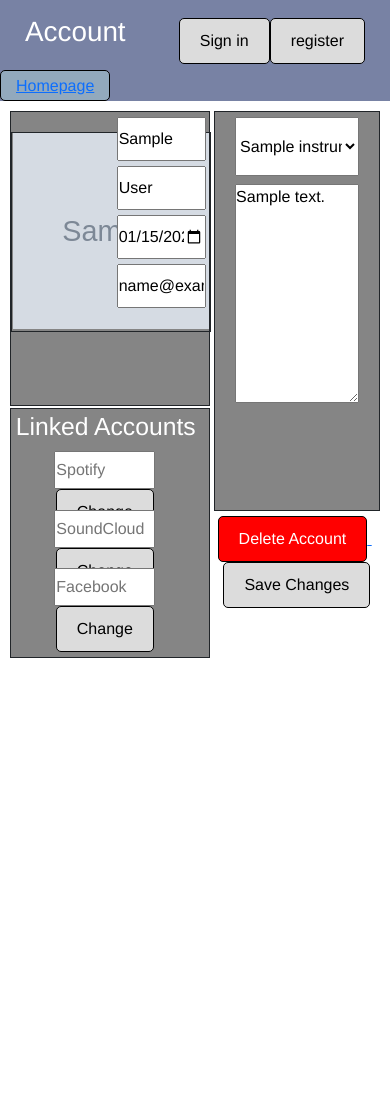
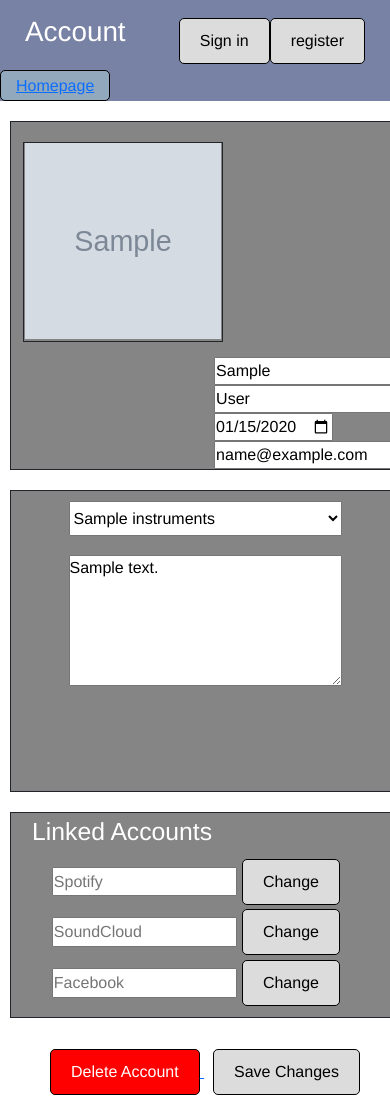
Before and after one commit to 2578344/BandBrowser, a Django app: template templates/BandBrowser/AccountPage.html in a window 390 px wide; the page is wider, and only the part inside the window is pictured. Before the commit the page ends 658 px from the top of that part, so only its background shows below. Run offline with Django 3.2, Linux system fonts and the light colour scheme; the template is opened without the code that fills it: most values are stand-ins (such as "Sample title", 1, 10 or a date in 2020); grey boxes marked "Sample" are stand-in pictures; parts of the project's set-up code (start-up, migrations or seed data) failed here and were passed over.

Commit message:
update AccountPage is responsive now

```diff
--- a/static/Account/styles.css
+++ b/static/Account/styles.css
@@ -117,7 +117,6 @@ button:hover{
     margin-bottom:15px;
 }
 .info-container {
-    position:relative;
     display: inline-block;
     width: 50%;
     height: 100%;
--- a/templates/BandBrowser/AccountPage.html
+++ b/templates/BandBrowser/AccountPage.html
@@ -10,11 +10,14 @@ Account
   <title>Project</title>
   <link rel="stylesheet" href="{% static 'Account/styles.css' %}">
 </head>
+
 <form id="userUpdateForm" method="post" action="{% url 'BandBrowser:updateUserAccount' %}" enctype="multipart/form-data">
   {% csrf_token %}
-<div class="main-container">
-    <div class="left-container">
-      <div class="Topleft-container">
+  <div class="container  ">
+    <div class="row">
+        <div class="col-lg-6 col-sm-11 border border-dark " style="background-color:#858585; margin:10px">
+
+
         <div class="photo-container">
           <div class="photo-box">
             {%if userProfile.avatar == ""%}
@@ -28,15 +31,37 @@ Account
             {%endif%}
           </div>
           {{ form.as_p }}
-        </div>
-        <div class="info-container">
+          <div class="position-relative">
+          <div class=" " style="margin-left:105%;">
             <input name="First name" type="text" placeholder="First Name" value = {{userProfile.user.first_name}}>
             <input name="Last name" type="text" placeholder="Last Name" value = {{userProfile.user.last_name}}>
             <input type="date" name="DOB"  min="1900-01-01" max="2022-01-01" value = {{userProfile.dob|date:"Y-m-d" }}>
             <input name="Email" type="text" placeholder="Email" value = {{userProfile.user.email}}>
           </div>
           </div>
-      <div class="Bottomleft-container">
+        </div>
+        </div>
+
+        <div class="col-lg-5 col-sm-11 border border-dark " style="background-color:#858585; margin:10px">
+        <div class="instruments-container" style="border-width: 0; background-color: #858585;">
+            <select class="instruments-Form" name="Main-Instrument" id="Main-Instrument">
+              <option value={{userProfile.instruments}}>{{userProfile.instruments}}</option>
+              <option value="0">Main Instrument</option>
+              <option value="Drums">Drums</option>
+              <option value="Bass">Bass</option>
+              <option value="Vocals">Vocals</option>
+              <option value="Guitar">Guitar</option>
+              <option value="Banjo">Banjo</option>
+              <option value="Other">Other</option>
+            </select>
+
+
+            <textarea class="bio" name="Bio" id="Bio" placeholder="Bio" cols="30" rows="10">{{userProfile.bio}}</textarea>
+          </div>
+        </div>
+
+
+        <div class="col-lg-6 col-sm-11 border border-dark " style="background-color:#858585; margin:10px">
           <h2 class="Social-Header">Linked Accounts</h2>
         <div class="Social-Container">
           <input class="Social-form" name="Spotify" type="text" placeholder="Spotify">
@@ -51,23 +76,14 @@ Account
           <button type="button" id="FacebookChange">Change</button>
         </div>
         </div>
-    </div>
-    <div class="right-container">
-      <div class="instruments-container">
-        <select class="instruments-Form" name="Main-Instrument" id="Main-Instrument">
-          <option value={{userProfile.instruments}}>{{userProfile.instruments}}</option>
-          <option value="0">Main Instrument</option>
-          <option value="Drums">Drums</option>
-          <option value="Bass">Bass</option>
-          <option value="Vocals">Vocals</option>
-          <option value="Guitar">Guitar</option>
-          <option value="Banjo">Banjo</option>
-          <option value="Other">Other</option>
-        </select>
 
 
-        <textarea class="bio" name="Bio" id="Bio" placeholder="Bio" cols="30" rows="10">{{userProfile.bio}}</textarea>
-      </div>
+
+
+
+
+
+        <div class="col-lg-5 col-sm-11 border border-dark " style="border: hidden !important; margin:10px">
       <div class="buttons-container">
         <a href="{% url 'BandBrowser:deleteUserAccount' %}">
           <button type="button" id="deleteButton" style = "border-color: black; background-color: #FF0000; color: white" onMouseOver="this.style.background='#CC0000'"
@@ -77,6 +93,9 @@ Account
         <button method="post" id="SaveChanges">Save Changes</button>
       </div>
         </div>
+
+
+    </div>
   </div>
 </form>
 {% endblock %}
```
Lines whose indentation alone changed are shown as unchanged.
